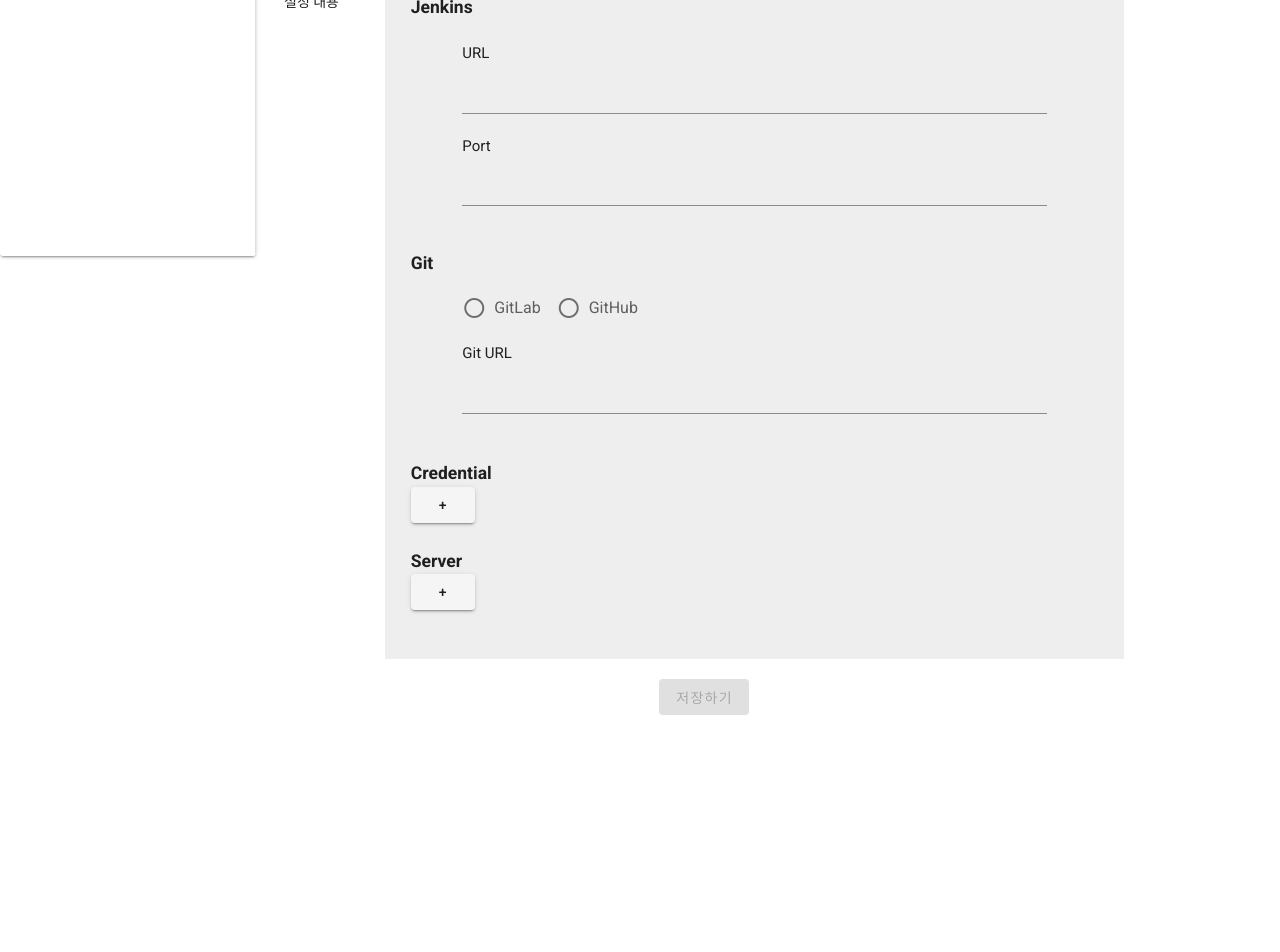
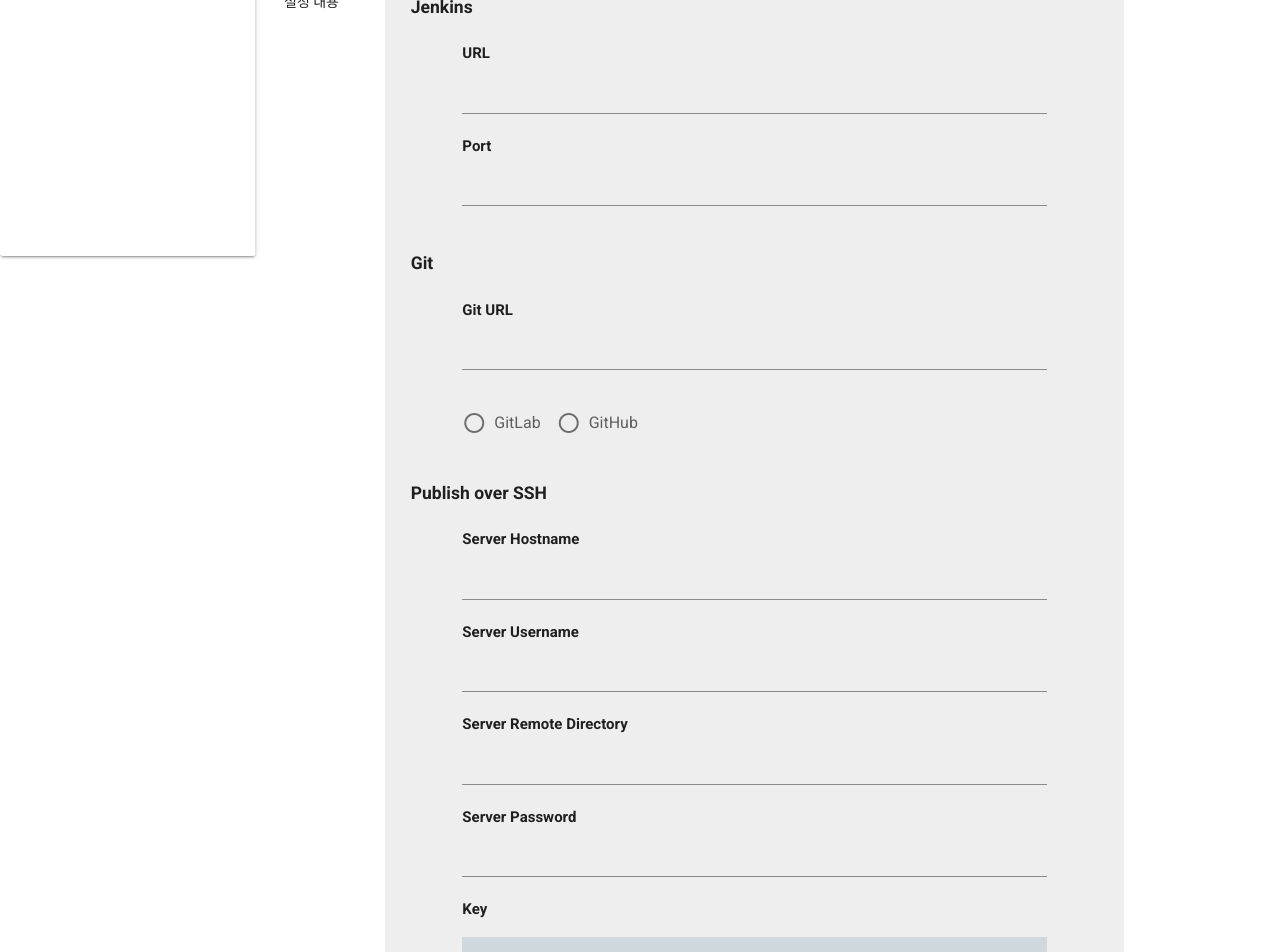
Before and after one commit to sooya12/SSAKINS, a Vue app in the folder frontend/: page /create in a window 1280 px wide. Shown: the part 160-1112 px from the top of the page. Before the commit the page ends 907 px from the top, so only its background shows below. Built offline with nearby package versions, Linux system fonts and the light colour scheme.

Commit message:
[FE] update | 설정 생성 화면 수정 | S03P31A201-50

```diff
--- a/frontend/src/components/CredentialForm.vue
+++ b/frontend/src/components/CredentialForm.vue
@@ -1,65 +1,69 @@
 <template>
   <div id="Credential">
   <v-form ref="form" v-model="valid">
-    Kind
+    <h4>Kind</h4>
     <v-select :items="computedItems" @change="resetForm" v-model="credentialSelected" :rules="[rules.required]" placeholder="Credential Kind"></v-select><br>
       <div v-if="credentialSelected=='Username_with_password'">
-        ID<v-text-field
+        <h4>ID</h4><v-text-field
         v-model="id"
         :rules="[rules.required]"
         ></v-text-field>
-        Username<v-text-field
+        <h4>Username</h4><v-text-field
         v-model="username"
         :rules="[rules.required]"
         ></v-text-field>
-        Password<v-text-field
+        <h4>Password</h4><v-text-field
         v-model="password"
         :append-icon="show1 ? 'mdi-eye' : 'mdi-eye-off'"
         :rules="[rules.required]"
         :type="show1 ? 'text' : 'password'"
         @click:append="show1 = !show1"
         ></v-text-field>
+        <v-radio-group v-model="isHub" row :rules="[rules.required]">
+          <v-radio label="GitLab" value="false"></v-radio>
+          <v-radio label="GitHub" value="true"></v-radio>
+        </v-radio-group>
       </div>
       <div v-if="credentialSelected=='GitHub_App'">
-        ID<v-text-field
+        <h4>ID</h4><v-text-field
         v-model="id"
         :rules="[rules.required]"
         ></v-text-field>
-        App ID<v-text-field
+        <h4>App ID</h4><v-text-field
         v-model="appID"
         :rules="[rules.required]"
         ></v-text-field>
-        Key<v-textarea
+        <h4>Key</h4><v-textarea
         v-model="key"
         :rules="[rules.required]"
         background-color="blue-grey lighten-4"
         ></v-textarea>
       </div>
       <div v-if="credentialSelected=='GitLap_API_token'">
-        ID<v-text-field
+        <h4>ID</h4><v-text-field
         v-model="id"
         :rules="[rules.required]"
         ></v-text-field>
-        API token<v-text-field
+        <h4>API token</h4><v-text-field
         v-model="apiKey"
         :rules="[rules.required]"
         ></v-text-field>
       </div>
       <div v-if="credentialSelected=='SSH_Username_with_private_key'">
-        ID<v-text-field
+        <h4>ID</h4><v-text-field
         v-model="id"
         :rules="[rules.required]"
         ></v-text-field>
-        Username<v-text-field
+        <h4>Username</h4><v-text-field
         v-model="username"
         :rules="[rules.required]"
         ></v-text-field>
-        Key<v-textarea
+        <h4>Key</h4><v-textarea
         v-model="key"
         :rules="[rules.required]"
         background-color="blue-grey lighten-4"
         ></v-textarea>
-        Passphrase<v-text-field
+        <h4>Passphrase</h4><v-text-field
         v-model="passphrase"
         :rules="[rules.required]"
         ></v-text-field>
@@ -103,6 +107,7 @@
       id: null,
       username: null,
       password: null,
+      isHub: null,
       apiKey: null,
       appID: null,
       key: null,
@@ -127,10 +132,19 @@
   },
   methods: {
     saveCredential() {
+      // if(this.credentialSelected=='Username_with_password') {
+      //   if(this.isHub=="true") {
+      //     this.isHub=true
+      //   } else if(this.isHub=="false") {
+      //     this.isHub=false
+      //   }
+      // }
+
       this.$emit('update',{
         kind: this.credentialSelected,
         id: this.id,
         password: this.password,
+        isHub: this.isHub,
         apiKey: this.apiKey,
         appID: this.appID,
         key: this.key,
@@ -147,6 +161,9 @@
       //   passphrase: this.passphrase
       // })
     },
+    addJVMOption() {
+
+    },
     resetForm() {
       let current = this.credentialSelected
       this.$refs.form.reset()
@@ -161,6 +178,5 @@
   position: relative;
   /* width: 85%; */
   margin: 2vw auto;
-  font-weight: bold;
 }
 </style>
--- a/frontend/src/components/ServerForm.vue
+++ b/frontend/src/components/ServerForm.vue
@@ -1,14 +1,14 @@
 <template>
   <div id="Server">
   <v-form ref="form" v-model="valid">
-    Kind
+    <h4>Kind</h4>
     <v-select :items="computedItems" @change="resetForm" v-model="serverSelected" :rules="[rules.required]" placeholder="Server Kind"></v-select><br>
     <div v-if="serverSelected=='Spring'">
-      port<v-text-field
+      <h4>port</h4><v-text-field
       v-model="port"
       :rules="[rules.required, rules.number]"
       ></v-text-field>
-      pom.xml<v-text-field
+      <h4>pom.xml</h4><v-text-field
       v-model="info"
       :rules="[rules.required]"
       ></v-text-field>
@@ -16,24 +16,30 @@
         <v-radio label="Maven" value="Spring_maven"></v-radio>
         <v-radio label="Gradle" value="Spring_gradle"></v-radio>
       </v-radio-group>
+      <h4 v-if="options.length!=0">JVM Options</h4><br>
+      <div v-for="(option,index) in options" :key="index">
+        <h5 style="clear: both">Option</h5>
+        <v-text-field v-model="options[index]" :rules="[rules.required]" style="width: 90%; float: left"></v-text-field>
+        <v-btn style="float: right; margin-right 1vw" @click="delOption(index)">삭제</v-btn>
+      </div>
+      <v-btn style="float: right" @click="addOption">+ JVM Option</v-btn>
     </div>
     <div v-if="serverSelected=='Vue'">
-      port<v-text-field
+      <h4>port</h4><v-text-field
       v-model="port"
       :rules="[rules.required, rules.number]"
       ></v-text-field>
-      package.json<v-text-field
+      <h4>package.json</h4><v-text-field
       v-model="info"
       :rules="[rules.required]"
       ></v-text-field>
     </div>
-    <v-btn :disabled="!valid" @click="saveServer">v</v-btn>
+    <v-btn :disabled="!valid" style="clear: both" @click="saveServer">v</v-btn>
   </v-form>
   </div>
 </template>
 
 <script>
-
 export default {
   name: 'ServerForm',
   data() {
@@ -57,6 +63,7 @@
       info: null,
       port: null,
       tool: null,
+      options: [],
 
       rules: {
         required: value => !!value || 'Required.',
@@ -64,6 +71,9 @@
       },
       valid: false
     }
+  },
+  components: {
+
   },
   computed: {
     computedItems() {
@@ -83,16 +93,24 @@
       this.$emit('update',{
         kind: this.serverSelected,
         info: this.info,
-        port: this.port
+        port: this.port,
+        options: this.options
       })
     },
     resetForm() {
       let current = this.serverSelected
       this.$refs.form.reset()
       this.serverSelected = current
+    },
+    addOption() {
+      this.options.push("")
+    },
+    delOption(index) {
+      this.options.splice(index, 1)
     }
   }
 }
+
 </script>
 
 <style scoped>
@@ -100,6 +118,5 @@
   position: relative;
   /* width: 85%; */
   margin: 2vw auto;
-  font-weight: bold;
 }
 </style>
--- a/frontend/src/views/Create.vue
+++ b/frontend/src/views/Create.vue
@@ -23,11 +23,11 @@
                   <div style="margin: 0 2vw">
                     <h3>Jenkins</h3><br>
                     <div style="margin: auto; width: 85%">
-                      URL<v-text-field
+                      <h4>URL</h4><v-text-field
                       v-model="url"
                       :rules="[rules.required]"
                       ></v-text-field>
-                      Port<v-text-field
+                      <h4>Port</h4><v-text-field
                       v-model="port"
                       :rules="[rules.required, rules.number]"
                       ></v-text-field>
@@ -35,83 +35,113 @@
                     </div>
                   </div>
                   <div style="margin: 0 2vw">
-                    <h3>Git</h3>
+                    <h3>Git</h3><br>
                     <div style="margin: auto; width: 85%">
+                      <h4>Git URL</h4><v-text-field
+                      v-model="giturl"
+                      :rules="[rules.required]"
+                      ></v-text-field>
                       <v-radio-group v-model="gitKind" row :rules="[rules.required]">
                         <v-radio label="GitLab" value="gitlab"></v-radio>
                         <v-radio label="GitHub" value="github"></v-radio>
                       </v-radio-group>
-                      Git URL<v-text-field
-                      v-model="giturl"
+                      <br>
+                    </div>
+                  </div>
+                  <div style="margin: 0 2vw">
+                    <h3>Publish over SSH</h3><br>
+                    <div style="margin: auto; width: 85%">
+                      <h4>Server Hostname</h4><v-text-field
+                      v-model="SSHServer.userName"
                       :rules="[rules.required]"
                       ></v-text-field>
+                      <h4>Server Username</h4><v-text-field
+                      v-model="SSHServer.userName"
+                      :rules="[rules.required]"
+                      ></v-text-field>
+                      <h4>Server Remote Directory</h4><v-text-field
+                      v-model="SSHServer.remoteDirectory"
+                      :rules="[rules.required]"
+                      ></v-text-field>
+                      <h4>Server Password</h4><v-text-field
+                      v-model="SSHServer.password"
+                      ></v-text-field>
+                      <h4>Key</h4><v-textarea
+                      v-model="SSHServer.key"
+                      :rules="[rules.required]"
+                      background-color="blue-grey lighten-4"
+                      ></v-textarea>
                     </div>
                   </div>
                   <div style="margin: 2vw">
                     <h3>Credential</h3>
                     <div style="margin: 0 auto; width: 85%">
-                      <div style="margin: 2vw;" v-for="(credential, index) in credentials" :key="index">
-                        <div v-if="credential.kind=='Username_with_password'" style="font-weight:bold">
+                      <div style="margin-top: 1vw; margin-bottom: 1vw" v-for="(credential, index) in credentials" :key="index">
+                        <div v-if="credential.kind=='Username_with_password'">
                           <p style="font-size:1.3rem">Username_with_password</p>
-                          ID<v-text-field
+                          <h4>ID</h4><v-text-field
                           v-model="credential.id"
                           :rules="[rules.required]"
                           ></v-text-field>
-                          Username<v-text-field
+                          <h4>Username</h4><v-text-field
                           v-model="credential.username"
                           :rules="[rules.required]"
                           ></v-text-field>
-                          Password<v-text-field
+                          <h4>Password</h4><v-text-field
                           v-model="credential.password"
                           :append-icon="show1 ? 'mdi-eye' : 'mdi-eye-off'"
                           :rules="[rules.required]"
                           :type="show1 ? 'text' : 'password'"
                           @click:append="show1 = !show1"
                           ></v-text-field>
+                          <v-radio-group v-model="credential.isHub" row :rules="[rules.required]">
+                            <v-radio label="GitLab" value="false"></v-radio>
+                            <v-radio label="GitHub" value="true"></v-radio>
+                          </v-radio-group>
                         </div>
-                        <div v-if="credential.kind=='GitHub_App'" style="font-weight:bold">
+                        <div v-if="credential.kind=='GitHub_App'">
                           <p style="font-size:1.3rem">GitHub_App</p>
-                          ID<v-text-field
+                          <h4>ID</h4><v-text-field
                           v-model="credential.id"
                           :rules="[rules.required]"
                           ></v-text-field>
-                          App ID<v-text-field
+                          <h4>App ID</h4><v-text-field
                           v-model="credential.appID"
                           :rules="[rules.required]"
                           ></v-text-field>
-                          Key<v-textarea
+                          <h4>Key</h4><v-textarea
                           v-model="credential.key"
                           :rules="[rules.required]"
                           background-color="blue-grey lighten-4"
                           ></v-textarea>
                         </div>
-                        <div v-if="credential.kind=='GitLap_API_token'" style="font-weight:bold">
+                        <div v-if="credential.kind=='GitLap_API_token'">
                           <p style="font-size:1.3rem">GitLap_API_token</p>
-                          ID<v-text-field
+                          <h4>ID</h4><v-text-field
                           v-model="credential.id"
                           :rules="[rules.required]"
                           ></v-text-field>
-                          API token<v-text-field
+                          <h4>API token</h4><v-text-field
                           v-model="credential.apiKey"
                           :rules="[rules.required]"
                           ></v-text-field>
                         </div>
-                        <div v-if="credential.kind=='SSH_Username_with_private_key'" style="font-weight:bold">
+                        <div v-if="credential.kind=='SSH_Username_with_private_key'">
                           <p style="font-size:1.3rem">SSH_Username_with_private_key</p>
-                          ID<v-text-field
+                          <h4>ID</h4><v-text-field
                           v-model="credential.id"
                           :rules="[rules.required]"
                           ></v-text-field>
-                          Username<v-text-field
+                          <h4>Username</h4><v-text-field
                           v-model="credential.username"
                           :rules="[rules.required]"
                           ></v-text-field>
-                          Key<v-textarea
+                          <h4>Key</h4><v-textarea
                           v-model="credential.key"
                           :rules="[rules.required]"
                           background-color="blue-grey lighten-4"
                           ></v-textarea>
-                          Passphrase<v-text-field
+                          <h4>Passphrase</h4><v-text-field
                           v-model="credential.key"
                           :rules="[rules.required]"
                           ></v-text-field>
@@ -129,14 +159,14 @@
                   <div style="margin: 2vw">
                     <h3>Server</h3>
                     <div style="margin: 0 auto; width: 85%">
-                      <div style="margin: 2vw;" v-for="(server, index) in servers" :key="index">
-                        <div v-if="server.kind=='Spring_maven' || server.kind=='Spring_gradle'" style="font-weight:bold">
+                      <div style="margin-top: 1vw; margin-bottom: 1vw" v-for="(server, index) in servers" :key="index">
+                        <div v-if="server.kind=='Spring_maven' || server.kind=='Spring_gradle'">
                           <p style="font-size:1.3rem;">Spring</p>
-                          port<v-text-field
+                          <h4>port</h4><v-text-field
                           v-model="server.port"
                           :rules="[rules.required]"
                           ></v-text-field>
-                          pom.xml<v-text-field
+                          <h4>pom.xml</h4><v-text-field
                           v-model="server.info"
                           :rules="[rules.required]"
                           ></v-text-field>
@@ -144,14 +174,21 @@
                             <v-radio label="Maven" value="Spring_maven"></v-radio>
                             <v-radio label="Gradle" value="Spring_gradle"></v-radio>
                           </v-radio-group>
+                          <h4 v-if="server.options.length!=0">JVM Options</h4><br>
+                          <div v-for="(option,idx) in server.options" :key="idx">
+                            <h5 style="clear: both">Option</h5>
+                            <v-text-field v-model="server.options[idx]" :rules="[rules.required]" style="width: 90%; float: left"></v-text-field>
+                            <v-btn style="float: right; margin-right 1vw" @click="delOption(index, idx)">삭제</v-btn>
+                          </div>
+                          <v-btn style="float: right" @click="addOption(index)">+ JVM Option</v-btn>
                         </div>
-                        <div v-if="server.kind=='Vue'" style="font-weight:bold">
+                        <div v-if="server.kind=='Vue'">
                           <p style="font-size:1.3rem;">Vue</p>
-                          port<v-text-field
+                          <h4>port</h4><v-text-field
                           v-model="server.port"
                           :rules="[rules.required]"
                           ></v-text-field>
-                          package.json<v-text-field
+                          <h4>package.json</h4><v-text-field
                           v-model="server.info"
                           :rules="[rules.required]"
                           ></v-text-field>
@@ -180,8 +217,6 @@
 </template>
 
 <script>
-// import Spring from '@/components/Spring.vue'
-// import Vuejs from '@/components/Vuejs.vue'
 import CredentialForm from '@/components/CredentialForm.vue'
 import ServerForm from '@/components/ServerForm.vue'
 import axios from 'axios'
@@ -199,7 +234,13 @@
       giturl: null,
       credentials: [],
       credentialForms: [],
-
+      SSHServer: {
+        key: null,
+        hostName: null,
+        userName: null,
+        remoteDirectory: null,
+        password: null
+      },
       servers: [],
       serverForms: [],
 
@@ -247,6 +288,12 @@
       this.serverForms.pop()
       this.servers.push(server)
     },
+    addOption(index) {
+      this.servers[index].options.push("")
+    },
+    delOption(index, idx) {
+      this.servers[index].options.splice(idx, 1)
+    },
     save: function() {
       axios.post(this.$store.state.server + 'project/save', {
         project :{
@@ -262,8 +309,6 @@
       }).catch(err=>{
         console.log(err)
       })
-
-
     }
   }
 }
```
Also changed, not shown: frontend/src/components/Spring.vue (deleted, +0 -29 lines), frontend/src/components/Vuejs.vue (deleted, +0 -18 lines).
